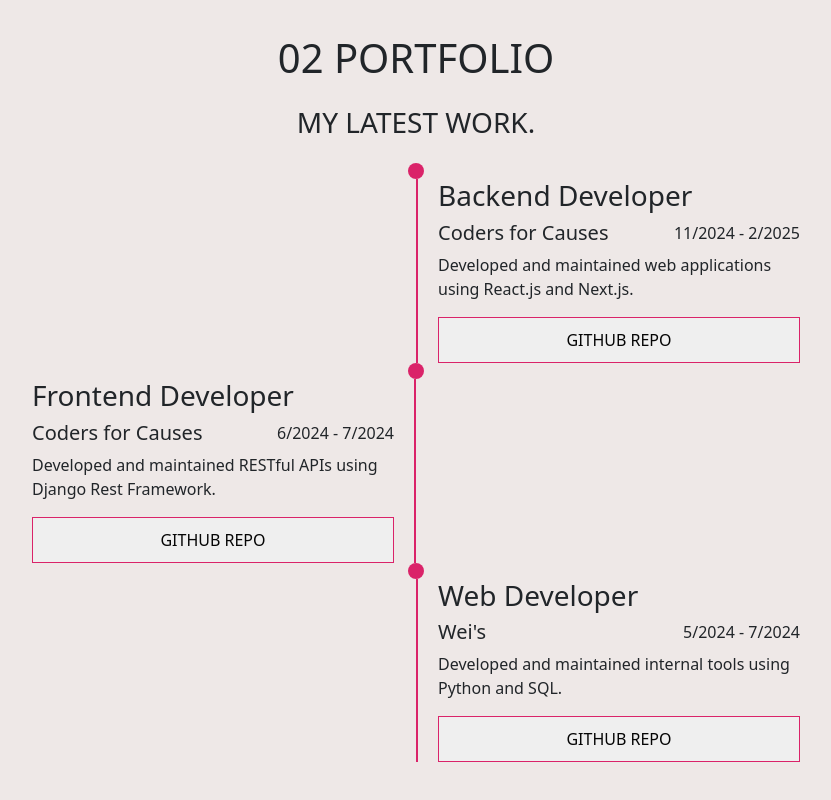
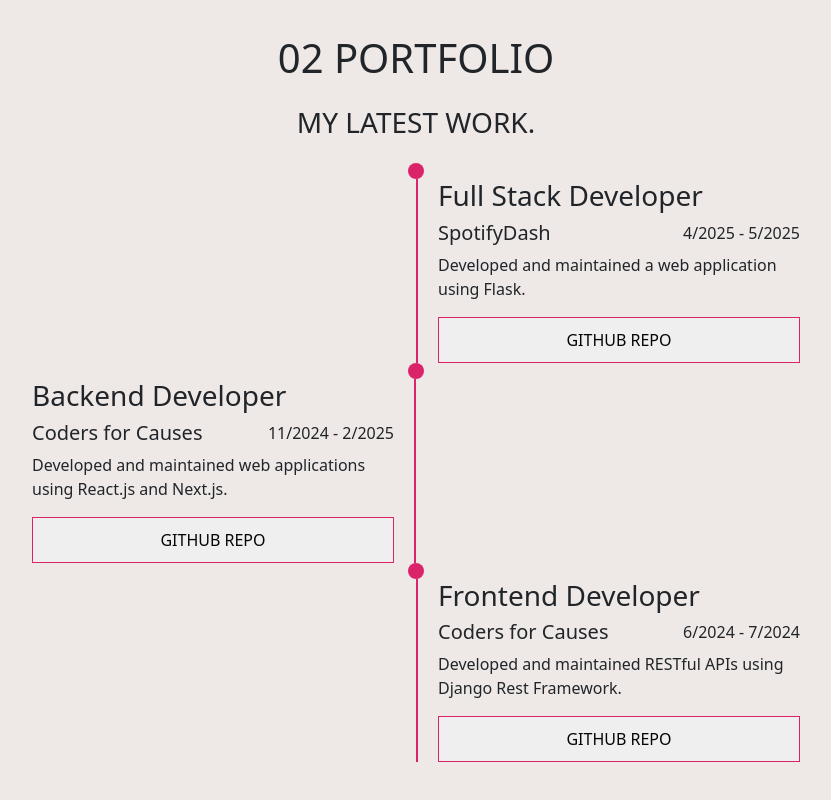
Before and after one commit to ErikaKK/cv, a plain HTML site: page index.html in a window 1280 px wide. Shown: the part 1634-2434 px from the top of the page, without its empty margins (224-1055 px from the left). Drawn offline with nearby package versions, Linux system fonts and the light colour scheme.

Commit message:
edit docs

```diff
--- a/cv.js
+++ b/cv.js
@@ -17,6 +17,9 @@ const skills = [{
     name: "Django Rest Framework",
     level: 60,
 }, {
+  name: "JAVA",
+  level: 75,
+},{
     name: "SQL",
     level: 90,
 }, {name: "Python",
@@ -43,6 +46,14 @@ skillContainer.appendChild(item);
 });
 
 const experiences = [
+  {
+    title: "Full Stack Developer",
+    company: "SpotifyDash",
+    startDate: "4/2025",
+    endDate: "5/2025",
+    description: "Developed and maintained a web application using Flask.",
+    link:"https://github.com/ErikaKK/cits5505_group_project"
+},
     {
         title: "Backend Developer",
         company: "Coders for Causes",
@@ -59,14 +70,7 @@ const experiences = [
         description: "Developed and maintained RESTful APIs using Django Rest Framework.",
         link: "https://github.com/codersforcauses/penni"
     },
-    {
-        title: "Web Developer",
-        company: "Wei's",
-        startDate: "5/2024",
-        endDate: "7/2024",
-        description: "Developed and maintained internal tools using Python and SQL.",
-        link:"https://github.com/ErikaKK/weis"
-    },
+
 ];
 
 
--- a/index.html
+++ b/index.html
@@ -15,7 +15,7 @@
       href="https://cdn.jsdelivr.net/npm/bootstrap-icons/font/bootstrap-icons.css"
     />
     <link rel="stylesheet" href="cv.css" />
-    <title>Document</title>
+    <title>CV - Erica Kong</title>
   </head>
   <body>
 
```
Also changed, not shown: 1 other file.
